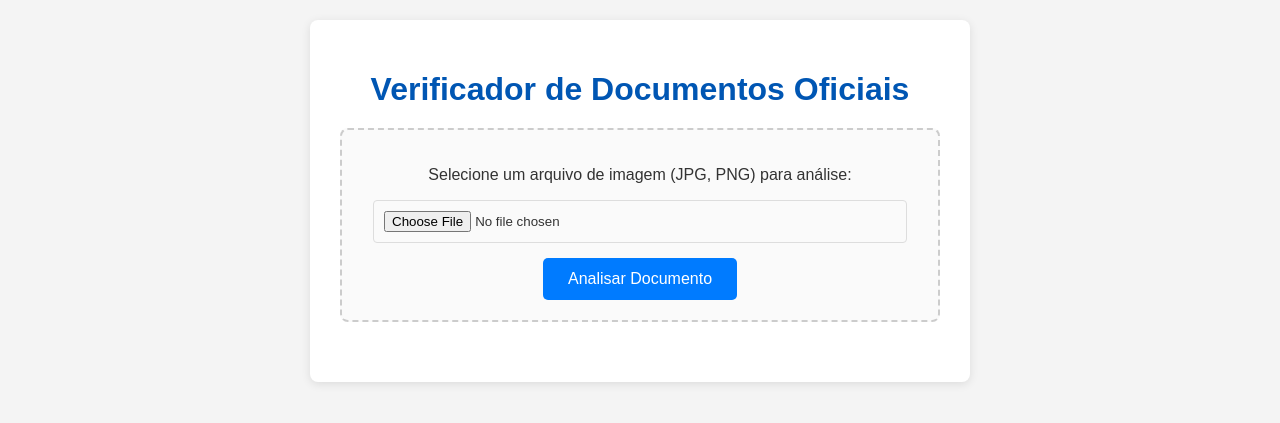
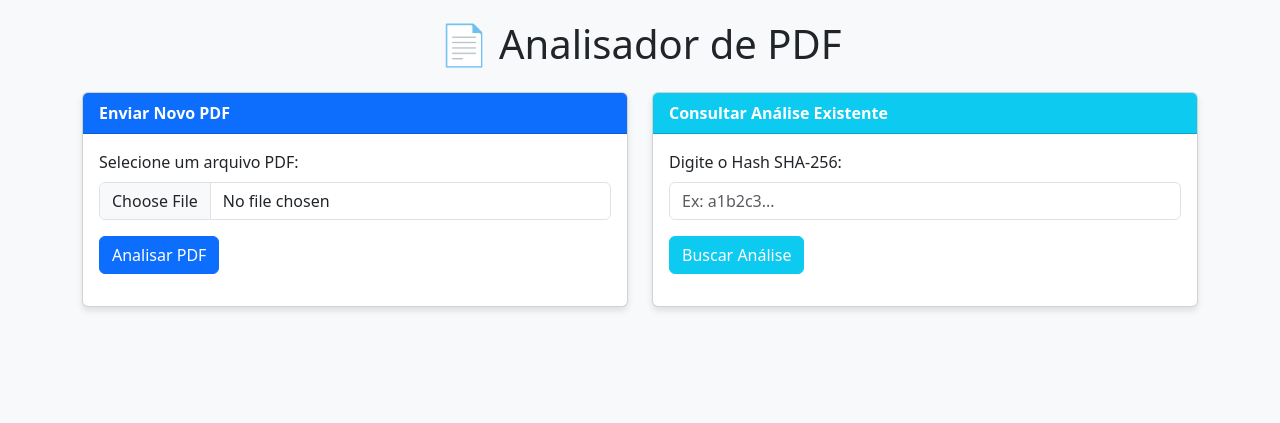
Before and after one commit to YagoEron31/Verificador_documentos, a Flask app: template templates/index.html in a window 1280 px wide. Shown: the top 423 px of the page. Run offline with Flask 3, Linux system fonts and the light colour scheme; the template is opened without the code that fills it, so the values that code supplies are empty.

Commit message:
Update index.html

```diff
--- a/templates/index.html
+++ b/templates/index.html
@@ -3,150 +3,123 @@
 <head>
     <meta charset="UTF-8">
     <meta name="viewport" content="width=device-width, initial-scale=1.0">
-    <title>Verificador de Documentos</title>
+    <title>Analisador de PDF</title>
+    <link href="https://cdn.jsdelivr.net/npm/bootstrap@5.3.0/dist/css/bootstrap.min.css" rel="stylesheet">
     <style>
-        body {
-            font-family: Arial, sans-serif;
-            margin: 20px;
-            background-color: #f4f4f4;
-            color: #333;
-            display: flex;
-            flex-direction: column;
-            align-items: center;
-        }
-        .container {
-            background-color: #fff;
-            padding: 30px;
-            border-radius: 8px;
-            box-shadow: 0 2px 10px rgba(0, 0, 0, 0.1);
-            width: 100%;
-            max-width: 600px;
-            text-align: center;
-        }
-        h1 {
-            color: #0056b3;
-            margin-bottom: 20px;
-        }
-        .upload-section {
-            margin-bottom: 30px;
-            border: 2px dashed #ccc;
-            padding: 20px;
-            border-radius: 8px;
-            background-color: #fafafa;
-        }
-        input[type="file"] {
-            margin-bottom: 15px;
-            padding: 10px;
-            border: 1px solid #ddd;
-            border-radius: 4px;
-            width: calc(100% - 22px);
-            box-sizing: border-box;
-        }
-        button {
-            background-color: #007bff;
-            color: white;
-            padding: 12px 25px;
-            border: none;
-            border-radius: 5px;
-            cursor: pointer;
-            font-size: 16px;
-            transition: background-color 0.3s ease;
-        }
-        button:hover {
-            background-color: #0056b3;
-        }
-        .response-section {
-            margin-top: 20px;
-            padding: 20px;
-            border: 1px solid #eee;
-            border-radius: 8px;
-            background-color: #fff;
-            text-align: left;
-            width: 100%;
-            box-sizing: border-box;
-        }
-        .response-section h2 {
-            color: #007bff;
-            margin-top: 0;
-            border-bottom: 1px solid #eee;
-            padding-bottom: 10px;
-        }
-        .status-secure {
-            color: green;
-            font-weight: bold;
-        }
-        .status-suspicious {
-            color: red;
-            font-weight: bold;
-        }
-        pre {
-            background-color: #e9e9e9;
+        body { padding: 20px; background-color: #f8f9fa; }
+        .card { margin-bottom: 20px; box-shadow: 0 4px 6px rgba(0,0,0,0.1); }
+        .status-confiavel { color: #28a745; }
+        .status-suspeito { color: #dc3545; }
+        #resultado { display: none; }
+        .json-viewer {
+            background-color: #f8f9fa;
             padding: 15px;
             border-radius: 5px;
-            overflow-x: auto;
-            white-space: pre-wrap; /* Quebra linhas longas */
-            word-wrap: break-word; /* Quebra palavras longas */
-        }
-        .loading {
-            display: none;
-            margin-top: 20px;
-            font-size: 1.2em;
-            color: #007bff;
+            border: 1px solid #dee2e6;
+            max-height: 300px;
+            overflow-y: auto;
         }
     </style>
 </head>
 <body>
     <div class="container">
-        <h1>Verificador de Documentos Oficiais</h1>
+        <h1 class="text-center mb-4">📄 Analisador de PDF</h1>
 
-        <div class="upload-section">
-            <p>Selecione um arquivo de imagem (JPG, PNG) para análise:</p>
-            <input type="file" id="documentFile" accept=".jpg,.jpeg,.png">
-            <button onclick="uploadDocument()">Analisar Documento</button>
-            <div id="loading" class="loading">Carregando e analisando...</div>
+        <div class="row">
+            <div class="col-md-6">
+                <div class="card">
+                    <div class="card-header bg-primary text-white">
+                        <strong>Enviar Novo PDF</strong>
+                    </div>
+                    <div class="card-body">
+                        <form id="uploadForm" enctype="multipart/form-data">
+                            <div class="mb-3">
+                                <label for="pdfFile" class="form-label">Selecione um arquivo PDF:</label>
+                                <input class="form-control" type="file" id="pdfFile" accept=".pdf" required>
+                            </div>
+                            <button type="submit" class="btn btn-primary">Analisar PDF</button>
+                        </form>
+                        <div id="uploadStatus" class="mt-3"></div>
+                    </div>
+                </div>
+            </div>
+
+            <div class="col-md-6">
+                <div class="card">
+                    <div class="card-header bg-info text-white">
+                        <strong>Consultar Análise Existente</strong>
+                    </div>
+                    <div class="card-body">
+                        <form id="searchForm">
+                            <div class="mb-3">
+                                <label for="hashInput" class="form-label">Digite o Hash SHA-256:</label>
+                                <input type="text" class="form-control" id="hashInput" placeholder="Ex: a1b2c3..." required>
+                            </div>
+                            <button type="submit" class="btn btn-info text-white">Buscar Análise</button>
+                        </form>
+                        <div id="searchStatus" class="mt-3"></div>
+                    </div>
+                </div>
+            </div>
         </div>
 
-        <div class="response-section" id="responseSection" style="display: none;">
-            <h2>Resultado da Análise</h2>
-            <p><strong>Status:</strong> <span id="statusResult"></span></p>
-            <p><strong>Nome do Arquivo:</strong> <span id="fileNameResult"></span></p>
-            <p><strong>Hash do Conteúdo:</strong> <span id="hashResult"></span></p>
-            <p><strong>Inconsistências Detectadas:</strong></p>
-            <ul id="errorsList"></ul>
-            <p><strong>Texto Extraído (OCR):</strong></p>
-            <pre id="extractedText"></pre>
-        </div>
+        <div id="resultado" class="card mt-4">
+            <div class="card-header bg-secondary text-white">
+                <strong>Resultado da Análise</strong>
+            </div>
+            <div class="card-body">
+                <div class="row">
+                    <div class="col-md-6">
+                        <p><strong>Status:</strong> <span id="status" class="fw-bold"></span></p>
+                        <p><strong>Hash SHA-256:</strong> <code id="hash"></code></p>
+                        <p><strong>Data da Análise:</strong> <span id="data"></span></p>
 
-        <div class="response-section" id="errorSection" style="display: none;">
-            <h2>Erro na Análise</h2>
-            <p id="errorMessage" style="color: red;"></p>
+                        <div class="mb-3">
+                            <strong>Erros Detectados:</strong>
+                            <ul id="erros" class="list-group mt-2"></ul>
+                        </div>
+                    </div>
+                    <div class="col-md-6">
+                        <strong>Texto Extraído:</strong>
+                        <div class="mt-2 p-3 bg-light border rounded" style="max-height: 200px; overflow-y: auto;">
+                            <pre id="texto"></pre>
+                        </div>
+                    </div>
+                </div>
+                <div class="mt-3">
+                    <strong>Dados Completos (JSON):</strong>
+                    <div class="json-viewer mt-2">
+                        <pre id="jsonData"></pre>
+                    </div>
+                </div>
+            </div>
         </div>
     </div>
 
     <script>
-        async function uploadDocument() {
-            const fileInput = document.getElementById('documentFile');
-            const file = fileInput.files[0];
-            const loadingDiv = document.getElementById('loading');
-            const responseSection = document.getElementById('responseSection');
-            const errorSection = document.getElementById('errorSection');
+        const API_BASE_URL = window.location.hostname === 'localhost'
+            ? 'http://localhost:5000'
+            : 'SUA_URL_DA_API_AQUI';
 
-            // Resetar seções de resposta/erro
-            responseSection.style.display = 'none';
-            errorSection.style.display = 'none';
-            loadingDiv.style.display = 'block'; // Mostrar loading
+        // Envio de PDF
+        document.getElementById('uploadForm').addEventListener('submit', async (e) => {
+            e.preventDefault();
+            const fileInput = document.getElementById('pdfFile');
+            const statusDiv = document.getElementById('uploadStatus');
 
-            if (!file) {
-                alert('Por favor, selecione um arquivo para upload.');
-                loadingDiv.style.display = 'none';
+            if (!fileInput.files.length) {
+                statusDiv.innerHTML = '<div class="alert alert-warning">Selecione um arquivo PDF</div>';
                 return;
             }
 
+            const file = fileInput.files[0];
             const formData = new FormData();
-            formData.append('file', file);
+            formData.append('arquivo', file);
+
+            statusDiv.innerHTML = '<div class="alert alert-info">Enviando e analisando PDF...</div>';
 
             try {
-                const response = await fetch('/upload', {
+                const response = await fetch(`${API_BASE_URL}/analisar-pdf`, {
                     method: 'POST',
                     body: formData
                 });
@@ -154,41 +127,78 @@
                 const data = await response.json();
 
                 if (response.ok) {
-                    loadingDiv.style.display = 'none'; // Esconder loading
-                    responseSection.style.display = 'block'; // Mostrar seção de resposta
-
-                    document.getElementById('fileNameResult').textContent = data.nome_arquivo || 'N/A';
-                    document.getElementById('hashResult').textContent = data.hash || 'N/A';
-                    document.getElementById('extractedText').textContent = data.texto_extraido || 'Nenhum texto extraído.';
-
-                    const statusSpan = document.getElementById('statusResult');
-                    statusSpan.textContent = data.status || 'Desconhecido';
-                    statusSpan.className = data.status === 'SUSPEITO' ? 'status-suspicious' : 'status-secure';
-
-                    const errorsList = document.getElementById('errorsList');
-                    errorsList.innerHTML = '';
-                    if (data.erros && data.erros.length > 0) {
-                        data.erros.forEach(error => {
-                            const li = document.createElement('li');
-                            li.textContent = error;
-                            errorsList.appendChild(li);
-                        });
-                    } else {
-                        const li = document.createElement('li');
-                        li.textContent = 'Nenhuma inconsistência detectada. Documento parece seguro.';
-                        errorsList.appendChild(li);
-                    }
+                    statusDiv.innerHTML = '<div class="alert alert-success">Análise concluída com sucesso!</div>';
+                    displayResults(data.analise);
                 } else {
-                    // Tratar erros HTTP (400, 500, etc.)
-                    loadingDiv.style.display = 'none'; // Esconder loading
-                    errorSection.style.display = 'block'; // Mostrar seção de erro
-                    document.getElementById('errorMessage').textContent = data.erro || data.mensagem || 'Erro desconhecido ao processar o arquivo.';
+                    statusDiv.innerHTML = `<div class="alert alert-danger">Erro: ${data.erro || 'Erro desconhecido'}</div>`;
                 }
             } catch (error) {
-                loadingDiv.style.display = 'none'; // Esconder loading
-                errorSection.style.display = 'block'; // Mostrar seção de erro
-                document.getElementById('errorMessage').textContent = `Erro de rede ou na requisição: ${error.message}`;
+                statusDiv.innerHTML = `<div class="alert alert-danger">Falha na conexão: ${error.message}</div>`;
             }
+        });
+
+        // Consulta por hash
+        document.getElementById('searchForm').addEventListener('submit', async (e) => {
+            e.preventDefault();
+            const hashInput = document.getElementById('hashInput').value.trim();
+            const statusDiv = document.getElementById('searchStatus');
+
+            if (!hashInput) {
+                statusDiv.innerHTML = '<div class="alert alert-warning">Digite um hash válido</div>';
+                return;
+            }
+
+            statusDiv.innerHTML = '<div class="alert alert-info">Buscando análise...</div>';
+
+            try {
+                const response = await fetch(`${API_BASE_URL}/analise/${hashInput}`);
+                const data = await response.json();
+
+                if (response.ok) {
+                    statusDiv.innerHTML = '<div class="alert alert-success">Análise encontrada!</div>';
+                    displayResults(data);
+                } else {
+                    statusDiv.innerHTML = `<div class="alert alert-danger">${data.erro || 'Análise não encontrada'}</div>`;
+                }
+            } catch (error) {
+                statusDiv.innerHTML = `<div class="alert alert-danger">Falha na conexão: ${error.message}</div>`;
+            }
+        });
+
+        // Exibe os resultados
+        function displayResults(analysis) {
+            document.getElementById('resultado').style.display = 'block';
+
+            // Status (com cor)
+            const statusElement = document.getElementById('status');
+            statusElement.textContent = analysis.status;
+            statusElement.className = analysis.status === 'confiavel' ? 'fw-bold status-confiavel' : 'fw-bold status-suspeito';
+
+            // Demais campos
+            document.getElementById('hash').textContent = analysis.hash_sha256;
+            document.getElementById('data').textContent = new Date(analysis.created_at).toLocaleString();
+            document.getElementById('texto').textContent = analysis.texto_extraido || '(Nenhum texto extraído)';
+
+            // Erros detectados
+            const errosList = document.getElementById('erros');
+            errosList.innerHTML = '';
+
+            if (analysis.erros_detectados && analysis.erros_detectados.length > 0) {
+                analysis.erros_detectados.forEach(erro => {
+                    const li = document.createElement('li');
+                    li.className = 'list-group-item list-group-item-danger';
+                    li.textContent = `${erro.codigo}: ${erro.mensagem}`;
+                    errosList.appendChild(li);
+                });
+            } else {
+                const li = document.createElement('li');
+                li.className = 'list-group-item list-group-item-success';
+                li.textContent = 'Nenhum erro detectado';
+                errosList.appendChild(li);
+            }
+
+            // JSON completo (para debug)
+            document.getElementById('jsonData').textContent = JSON.stringify(analysis, null, 2);
         }
     </script>
 </body>
```
